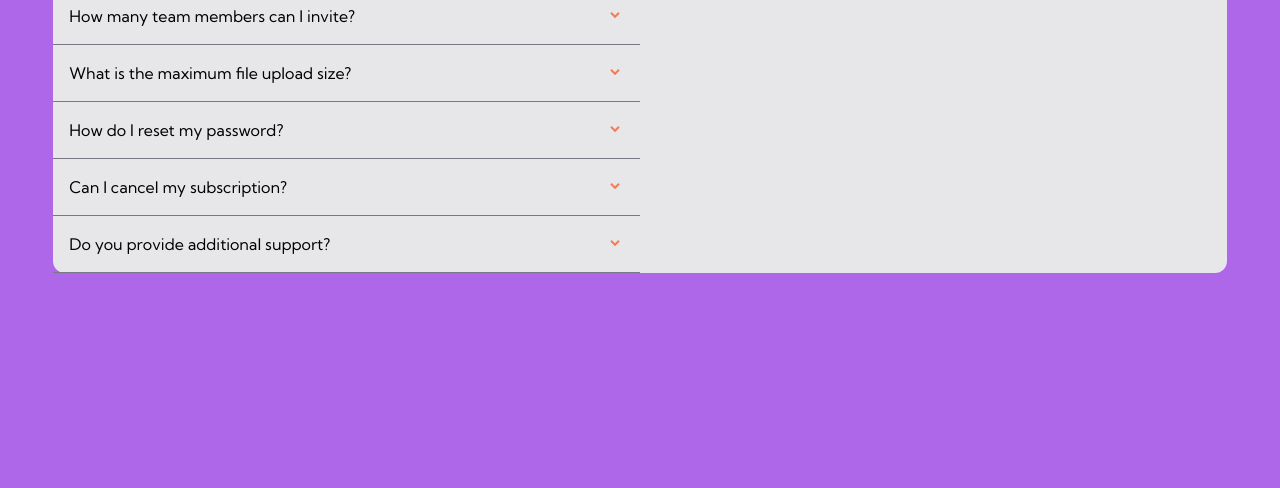
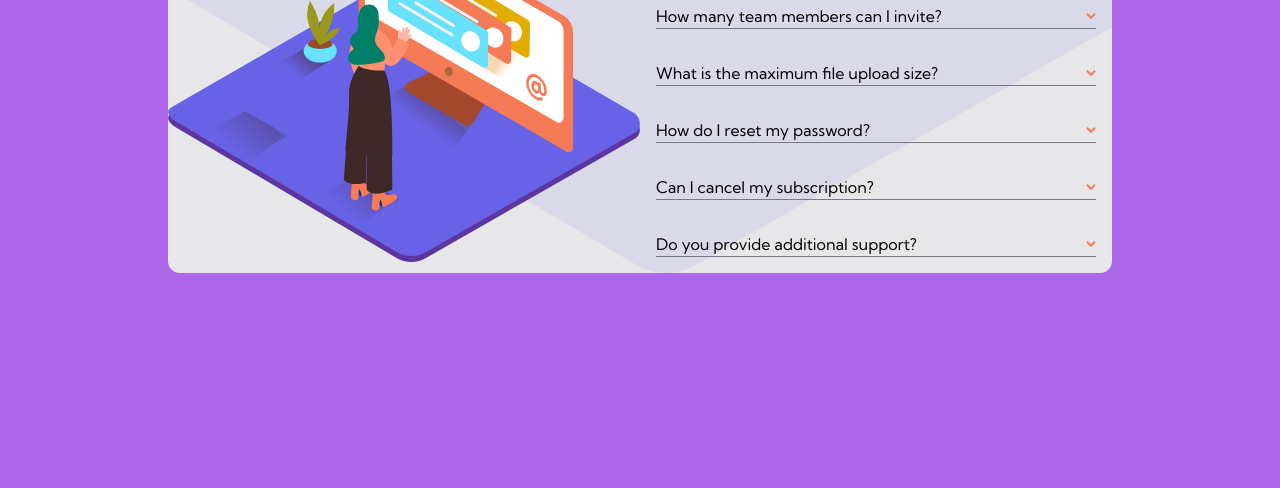
Before and after one commit to 21bowler/faq-accordion-card-main, a website: page index.html in a window 1280 px wide. Shown: the part 312-800 px from the top of the page. Drawn offline with Linux system fonts and the light colour scheme.

Commit message:
added various changes and javascript

```diff
--- a/index.html
+++ b/index.html
@@ -11,6 +11,7 @@
       sizes="32x32"
       href="./images/favicon-32x32.png"
     />
+    <script defer src="./script.js"></script>
     <link rel="stylesheet" href="styles.css" />
     <title>Frontend Mentor | FAQ Accordion Card</title>
 
@@ -26,76 +27,157 @@
     </style>
   </head>
   <body
-    class="bg-softViolet font-kumbh relative flex items-center justify-center h-screen"
+    class="bg-softViolet font-kumbh flex items-center justify-center h-screen"
   >
-    <main class="bg-lightGrayishBlue  rounded-xl w-11/12 md:grid grid-cols-2">
-      <div class="absolute">
-        <img src="./images/illustration-woman-online-mobile.svg" alt="">
+    <main
+      class="bg-lightGrayishBlue bg-desktop-img bg-no-repeat bg-left-bottom rounded-xl  md:grid grid-cols-2 w-[920px]"
+    >
+      <!-- Image wrapper-->
+      <div class="relative md:bg-center">
+        <picture>
+          <source
+            media="(min-width: )"
+            srcset="./images/illustration-woman-online-mobile.svg"
+          />
+          <img src="./images/illustration-woman-online-desktop.svg"  />
+        </picture>
       </div>
+      <!-- Accordion wrapper -->
       <div>
         <h1 class="mt-10 text-blue-300 text-center font-bold text-[30px]">
           FAQ
         </h1>
-        <div class="p-4 relative border-b border-b-darkGrayishBlue">
+        <!-- first -->
+        <div class="p-4 relative">
+          <div class="accordion-question">
+            <div
+              class="question-answer__accordion border-b border-b-darkGrayishBlue"
+            >
+              <div class="question cursor-pointer flex justify-between ">
                 <h2
-            class="cursor-pointer transition hover:text-SoftRed active:font-bold"
+                  class="heading transition hover:text-SoftRed active:font-bold"
                 >
-            How many team members can I invite?<span
-              class="absolute top-6 right-5 ml-6"
-              ><img src="./images/icon-arrow-down.svg"
-            /></span>
+                  How many team members can I invite?
                 </h2>
-          <p class="hidden">
-            You can invite up to 2 additional users on the Free plan. There is
-            no limit on team members for the Premium plan.
+
+                <img class="self-center active:rotate-180" src="./images/icon-arrow-down.svg" />
+              </div>
+              <!-- answer -->
+              <div class="answer hidden">
+                <p>
+                  You can invite up to 2 additional users on the Free plan.
+                  There is no limit on team members for the Premium plan.
                 </p>
               </div>
-        <div class="p-4 relative border-b border-b-darkGrayishBlue">
-          <h2 class="cursor-pointer transition hover:text-SoftRed">
-            What is the maximum file upload size?<span
-              class="absolute top-6 right-5 ml-6"
-              ><img src="./images/icon-arrow-down.svg"
-            /></span>
+            </div>
+          </div>
+        </div>
+
+        <!-- secondNew -->
+        <div class="p-4 relative">
+          <div class="accordion-question">
+            <div
+              class="question-answer__accordion border-b border-b-darkGrayishBlue"
+            >
+              <div class="question cursor-pointer flex justify-between">
+                <h2
+                  class="heading cursor-pointer transition hover:text-SoftRed active:font-bold"
+                >
+                  What is the maximum file upload size?
                 </h2>
-          <p class="hidden">
-            No more than 2GB. All files in your account must fit your allotted
-            storage space.
+
+                <img class="self-center" src="./images/icon-arrow-down.svg" />
+              </div>
+              <!-- answer -->
+              <div class="answer hidden">
+                <p>
+                  No more than 2GB. All files in your account must fit your
+                  allotted storage space.
                 </p>
               </div>
-        <div class="p-4 relative border-b border-b-darkGrayishBlue">
-          <h2 class="cursor-pointer hover:text-SoftRed">
-            How do I reset my password?<span class="absolute top-6 right-5 ml-6"
-              ><img src="./images/icon-arrow-down.svg"
-            /></span>
+            </div>
+          </div>
+        </div>
+
+        <!-- Third new -->
+        <div class="p-4 relative">
+          <div class="accordion-question">
+            <div
+              class="question-answer__accordion border-b border-b-darkGrayishBlue"
+            >
+              <div class="question cursor-pointer flex justify-between">
+                <h2
+                  class="heading cursor-pointer transition hover:text-SoftRed active:font-bold"
+                >
+                  How do I reset my password?
                 </h2>
-          <p class="hidden">
-            Click “Forgot password” from the login page or “Change password”
-            from your profile page. A reset link will be emailed to you.
+
+                <img class="self-center" src="./images/icon-arrow-down.svg" />
+              </div>
+              <!-- answer -->
+              <div class="answer hidden">
+                <p>
+                  Click “Forgot password” from the login page or “Change
+                  password” from your profile page. A reset link will be emailed
+                  to you.
                 </p>
               </div>
-        <div class="p-4 relative border-b border-b-darkGrayishBlue">
-          <h2 class="cursor-pointer transition hover:text-SoftRed">
-            Can I cancel my subscription?<span
-              class="absolute top-6 right-5 ml-6"
-              ><img src="./images/icon-arrow-down.svg"
-            /></span>
+            </div>
+          </div>
+        </div>
+
+        <!-- forth new -->
+        <div class="p-4 relative">
+          <div class="accordion-question">
+            <div
+              class="question-answer__accordion border-b border-b-darkGrayishBlue"
+            >
+              <div class="question cursor-pointer flex justify-between">
+                <h2
+                  class="heading cursor-pointer transition hover:text-SoftRed active:font-bold"
+                >
+                  Can I cancel my subscription?
                 </h2>
-          <p class="hidden">
-            Yes! Send us a message and we’ll process your request no questions
-            asked.
+
+                <img class="self-center" src="./images/icon-arrow-down.svg" />
+              </div>
+              <!-- answer -->
+              <div class="answer hidden">
+                <p>
+                  Yes! Send us a message and we’ll process your request no
+                  questions asked.
                 </p>
               </div>
-        <div class="p-4 relative border-b border-b-darkGrayishBlue">
-          <h2 class="cursor-pointer transition-all hover:text-SoftRed">
-            Do you provide additional support?<span
-              class="absolute top-6 right-5 ml-6"
-              ><img src="./images/icon-arrow-down.svg"
-            /></span>
+            </div>
+          </div>
+        </div>
+
+        <!-- fifthnew -->
+        <div class="p-4 relative">
+          <div class="accordion-question">
+            <div
+              class="question-answer__accordion border-b border-b-darkGrayishBlue"
+            >
+              <div
+                class="question cursor-pointer transition-all flex justify-between"
+              >
+                <h2
+                  class="heading cursor-pointer hover:text-SoftRed active:font-bold"
+                >
+                  Do you provide additional support?
                 </h2>
-          <p class="hidden">
+
+                <img class="self-center" src="./images/icon-arrow-down.svg" />
+              </div>
+              <!-- answer -->
+              <div class="answer hidden">
+                <p>
                   Chat and email support is available 24/7. Phone lines are open
                   during normal business hours.
                 </p>
+              </div>
+            </div>
+          </div>
         </div>
       </div>
     </main>
--- /dev/null
+++ b/script.js
@@ -0,0 +1,19 @@
+const quiz = document.querySelectorAll(".question");
+console.log(quiz);
+const paragraph = document.querySelectorAll(".hidden");
+console.log(paragraph);
+
+const showParagraphh = function () {
+  paragraph.forEach((p) => {
+    p.classList.toggle("hidden");
+  });
+};
+
+quiz.forEach((q) => q.addEventListener("click", showParagraphh));
+
+// if (q.parentNode.classList.contains("active")) {
+//   q.parentNode.classList.toggle("active");
+// } else {
+//   quiz.forEach((q) => q.parentNode.classList.remove("active"));
+//   q.parentNode.classList.add("active");
+// }
--- a/tailwind.config.js
+++ b/tailwind.config.js
@@ -4,21 +4,26 @@ module.exports = {
   theme: {
     colors: {
       // Text colors
-      'VeryDarkBlue': 'hsl(238, 29%, 16%)',
-      'SoftRed': 'hsl(14, 88%, 65%)',
+      VeryDarkBlue: "hsl(238, 29%, 16%)",
+      SoftRed: "hsl(14, 88%, 65%)",
       // gradient
-      'softViolet': 'hsl(273, 75%, 66%)',
-      'softBlue': 'hsl(240, 73%, 65%)',
+      softViolet: "hsl(273, 75%, 66%)",
+      softBlue: "hsl(240, 73%, 65%)",
       // neutral colors
-      'veryGrayishBlue': 'hsl(237, 12%, 33%)',
-      'darkGrayishBlue': 'hsl(240, 6%, 50%)',
+      veryGrayishBlue: "hsl(237, 12%, 33%)",
+      darkGrayishBlue: "hsl(240, 6%, 50%)",
       //Dividers
-      'lightGrayishBlue':'hsl(240, 5%, 91%)'
+      lightGrayishBlue: "hsl(240, 5%, 91%)",
     },
-    fontFamily:{
-      kumbh:['Kumbh Sans']
+    fontFamily: {
+      kumbh: ["Kumbh Sans"],
     },
-    extend: {},
+    extend: {
+      backgroundImage: {
+        "desktop-img": "url('/images/bg-pattern-desktop.svg')",
+        "mobile-img": "url('/images/bg-pattern-mobile.svg')",
+      },
+    },
   },
   plugins: [],
-}
+};
```
Also changed, not shown: styles.css. Lines whose indentation alone changed are shown as unchanged.
